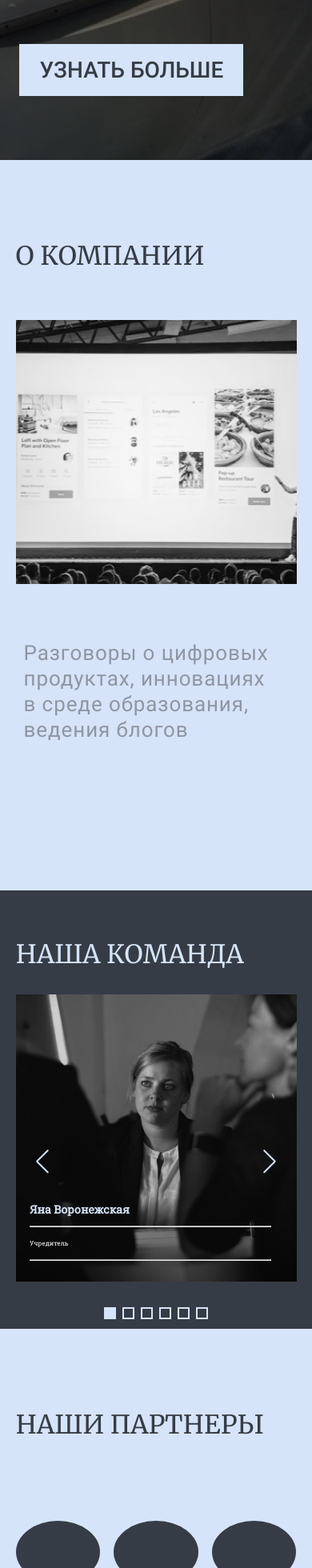
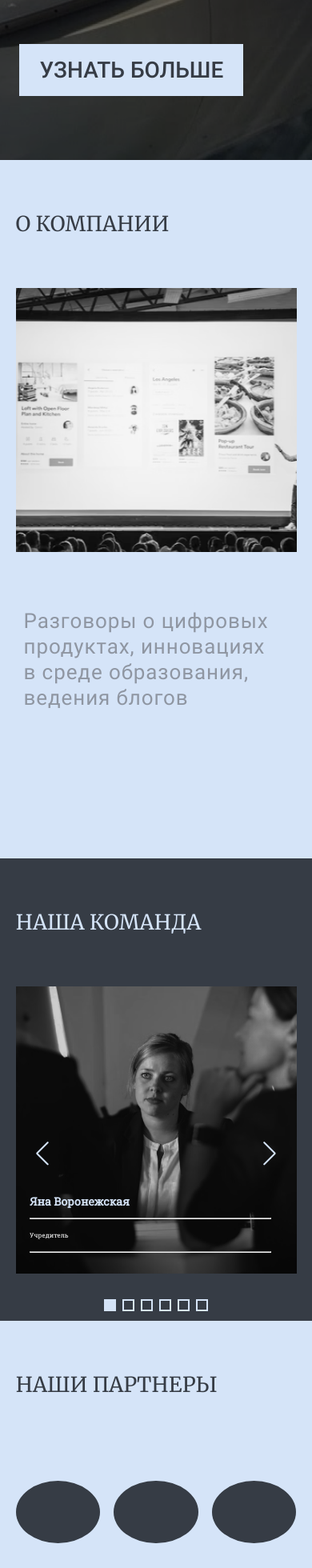
Before and after one commit to TatShen/Relotech-React, a React (Create React App) app: page / in a window 390 px wide. Shown: the part 847-2807 px from the top of the page at 80% size. Built offline with nearby package versions, Linux system fonts and the light colour scheme.

Commit message:
fixed mobile

```diff
--- a/src/Components/molecules/About/about.scss
+++ b/src/Components/molecules/About/about.scss
@@ -17,7 +17,12 @@
     color: $dark;
     margin-top: 100px;
     margin-bottom: 60px;
-}
+    @media (max-width:$phoneWidth) {
+        font-size: 26px;
+        margin-top: 60px;
+       }
+    }
+
 
 .about_description{
     display: flex;
--- a/src/Components/molecules/Menu/menu.scss
+++ b/src/Components/molecules/Menu/menu.scss
@@ -1,3 +1,5 @@
+
+
 .menu {
   display: flex;
   height: 106px;
--- a/src/Components/molecules/Partners/partners.scss
+++ b/src/Components/molecules/Partners/partners.scss
@@ -20,6 +20,10 @@ margin-bottom: 225px;
     margin-bottom: 100px;
 
    }
+   @media (max-width:$phoneWidth) {
+    font-size: 26px;
+    margin-top: 60px;
+   }
 }
 
 .partners_description{
--- a/src/Components/molecules/Team/team.scss
+++ b/src/Components/molecules/Team/team.scss
@@ -31,9 +31,9 @@
     margin-top: 100px;
     margin-bottom: 60px;
     @media (max-width:$phoneWidth) {
+        font-size: 26px;
         margin-top: 60px;
-        margin-bottom: 30px;
-    }
+       }
 
 }
 
```
